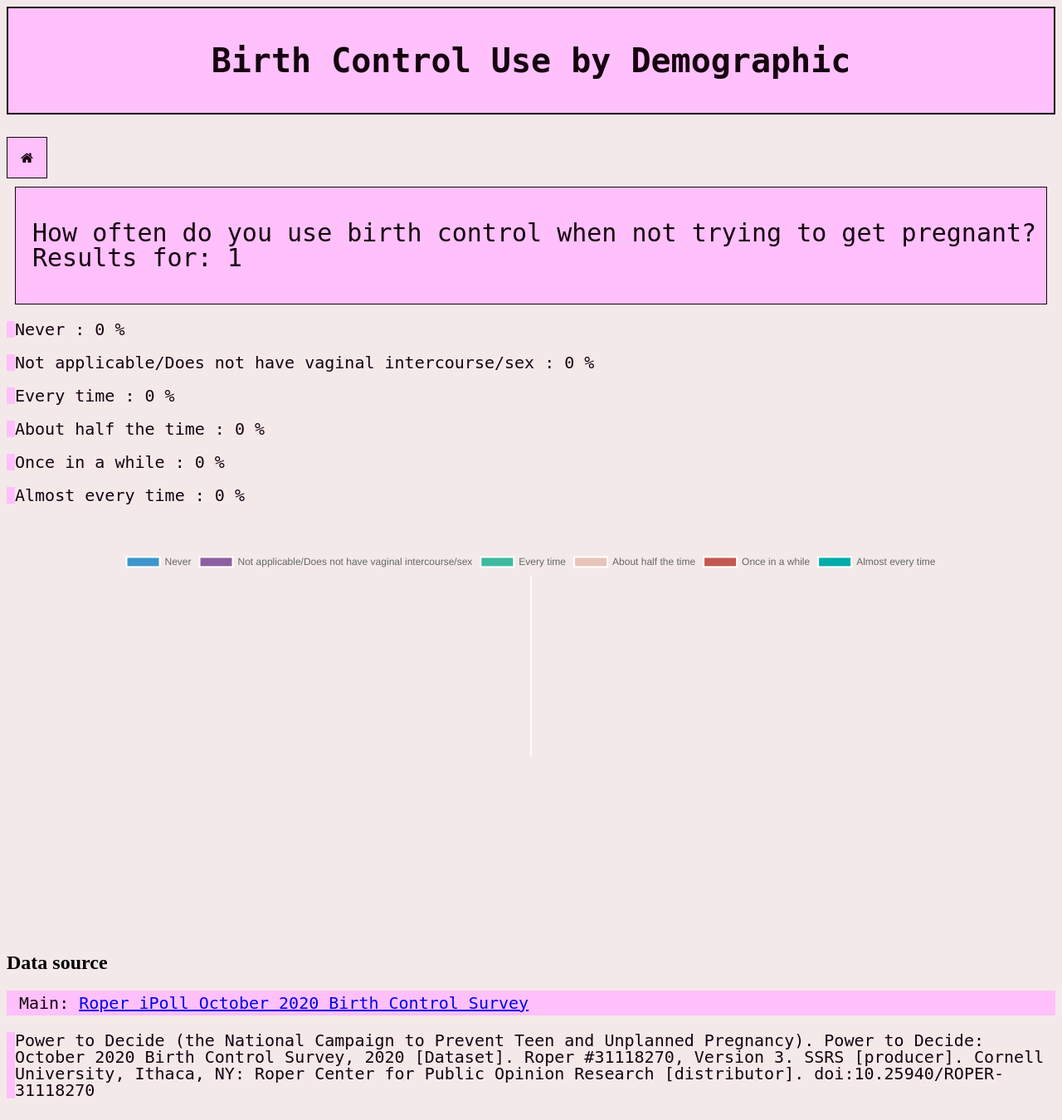
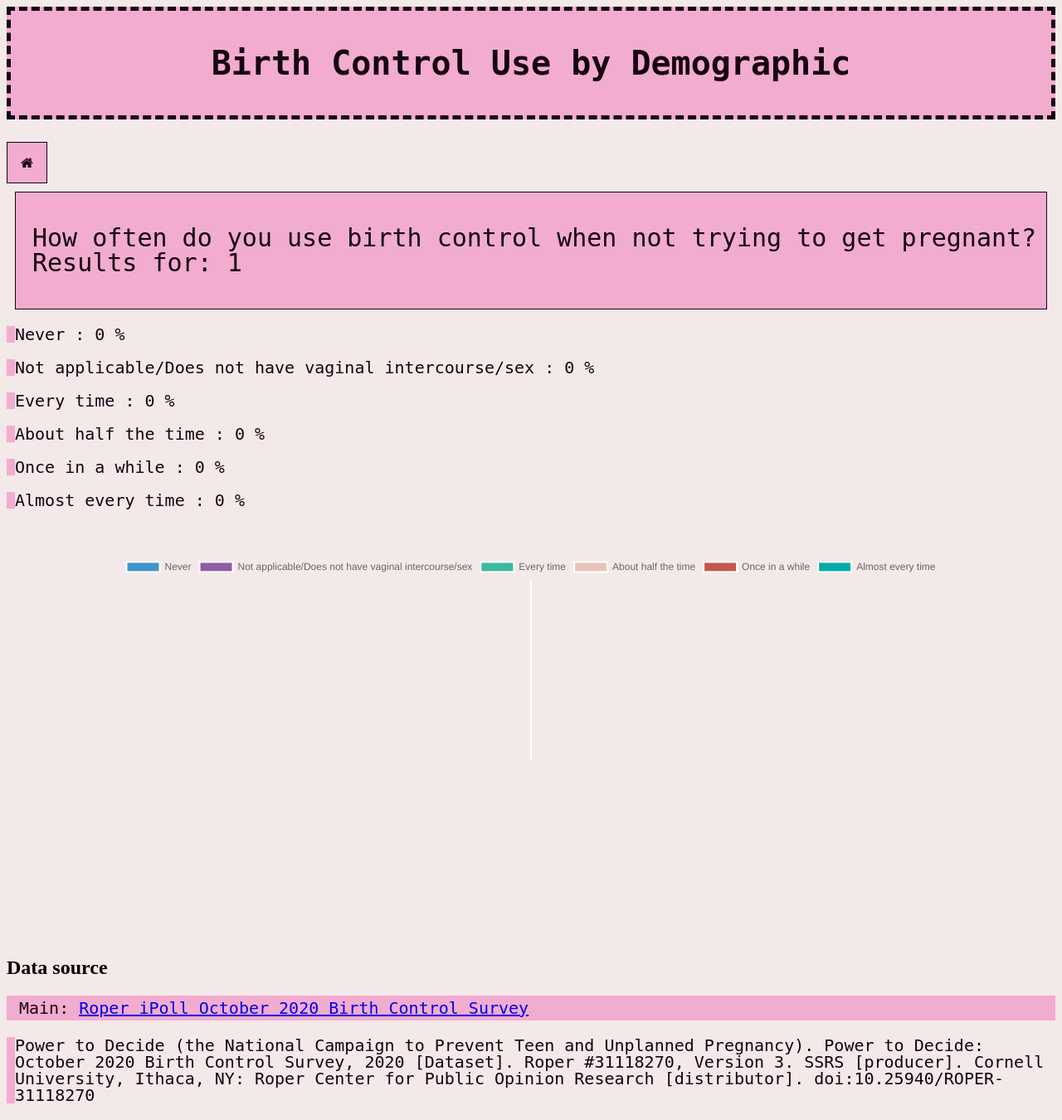
Before and after one commit to CS257-F23/team-project-d, a Flask app: page /birth-control-use/1 in a window 1280 px wide. Shown: the whole page at 83% size. Before the commit the page ends 1324 px from the top, so only its background shows below. Run offline with Flask 3, Linux system fonts and the light colour scheme; data that the repository does not hold is empty; some libraries are stand-ins or nearby versions.

Commit message:
fixed colors

```diff
--- a/static/datapage.css
+++ b/static/datapage.css
@@ -2,17 +2,19 @@
 h1 {
     padding-top: 1em;
     padding-bottom: 1em;
-    background-color: rgb(255, 192, 251);
+    background-color: rgb(242, 172, 208);
     font-family: monospace;
     font-size:40px;
     color: rgb(22,1,16);
-    border: 2px solid rgb(22,1,16);
+    border-style: dashed;
+    border-width: 5px;
+    border-color:rgb(22, 1, 16);
     text-align: center;
 }
 /*box around question */
 .container {
     border: 1px solid rgb(22,1,16);
-    background-color: rgb(255, 192, 251);
+    background-color: rgb(242, 172, 208);
     padding: 10px;
     margin: 10px;
   }
@@ -31,19 +33,19 @@ p {
     font-size:20px;
     color: rgb(22,1,16);
     font-weight:normal;
-    border-left:10px solid rgb(255, 192, 251)
+    border-left:10px solid rgb(242, 172, 208)
 }
 /*Datasource link at bottom of page*/
 #link {
     text-decoration: none;
-    background: rgb(255, 192, 251);
+    background: rgb(242, 172, 208);
     padding: 5px;
     border-radius: 1px;
   }
 
 /*home button styling*/
 .btn {
-    background-color: rgb(255, 192, 251);
+    background-color: rgb(242, 172, 208);
     border: 1px solid rgb(22,1,16);
     color: rgb(22,1,16);
     padding: 12px 16px;
@@ -63,4 +65,4 @@ p {
 canvas {
     margin: 10 auto;
 }
-body {background-color: rgb(244,233,233);}
+body {background-color: rgb(244, 233, 233);}
```
